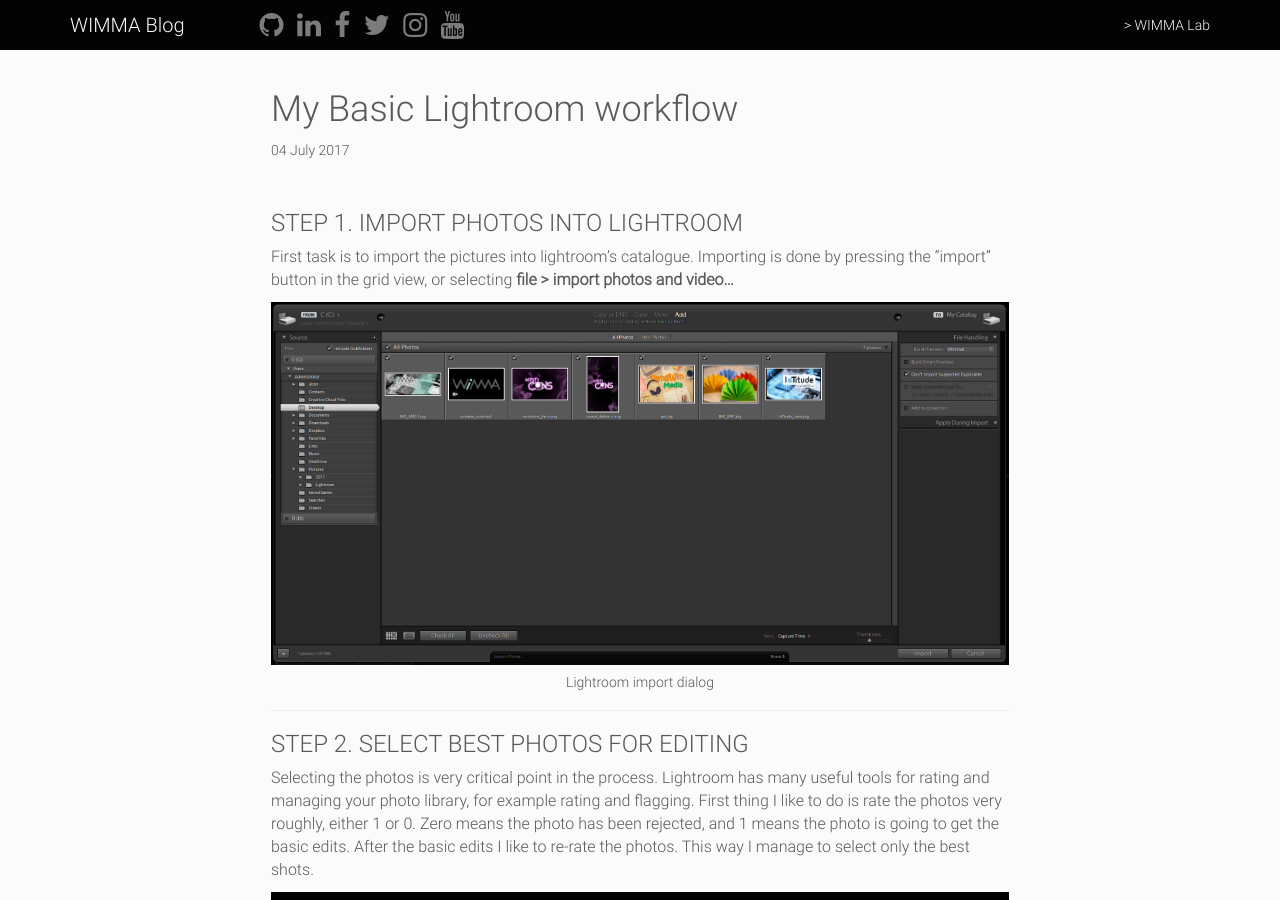
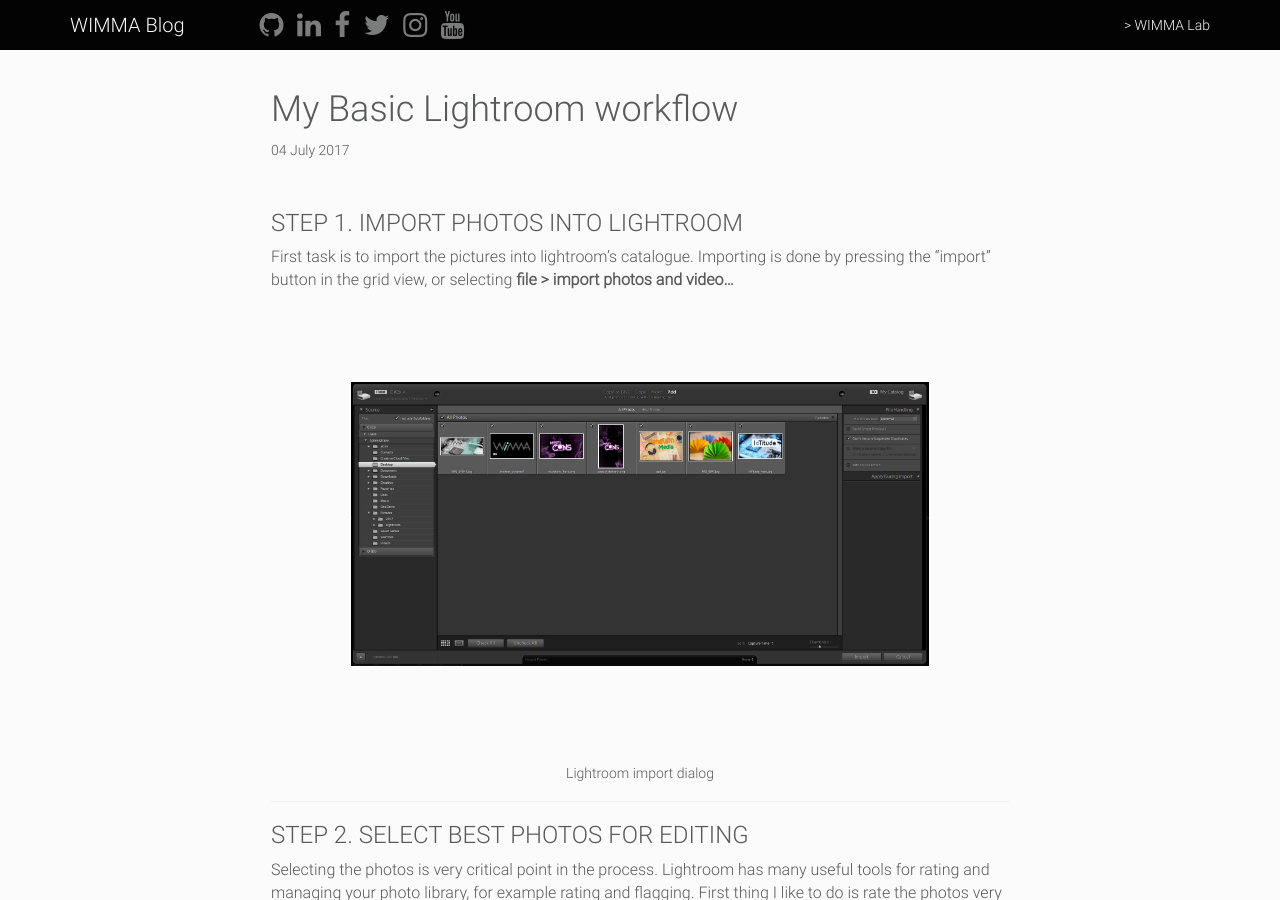
Before and after one commit to wimmalab/blog, a Jekyll site: the page built from _posts/2017-07-04-My-Lightroom-Workflow.md, in a window 1280 px wide and 900 px high. Built offline with Jekyll 4.4.1, drawn with Linux system fonts in a browser that asks for light colours; nearby versions of some CDN libraries.

Commit message:
Update 2017-07-04-My-Lightroom-Workflow.md

```diff
--- a/_posts/2017-07-04-My-Lightroom-Workflow.md
+++ b/_posts/2017-07-04-My-Lightroom-Workflow.md
@@ -10,7 +10,9 @@ author: Jussi Ahola
 ### STEP 1. IMPORT PHOTOS INTO LIGHTROOM
 First task is to import the pictures into lightroom’s catalogue. Importing is done by pressing the “import” button in the grid view, or selecting **file > import photos and video…**
 
-![lightroom import dialog]({{site.baseurl}}/img/kuva1.png)
+<div style="padding: 5em" markdown="1">
+![lightroom import dialog]({{site.baseurl}}/img/kuva1.png )
+</div>
 ##### <center>Lightroom import dialog</center>
 
 ***
```
